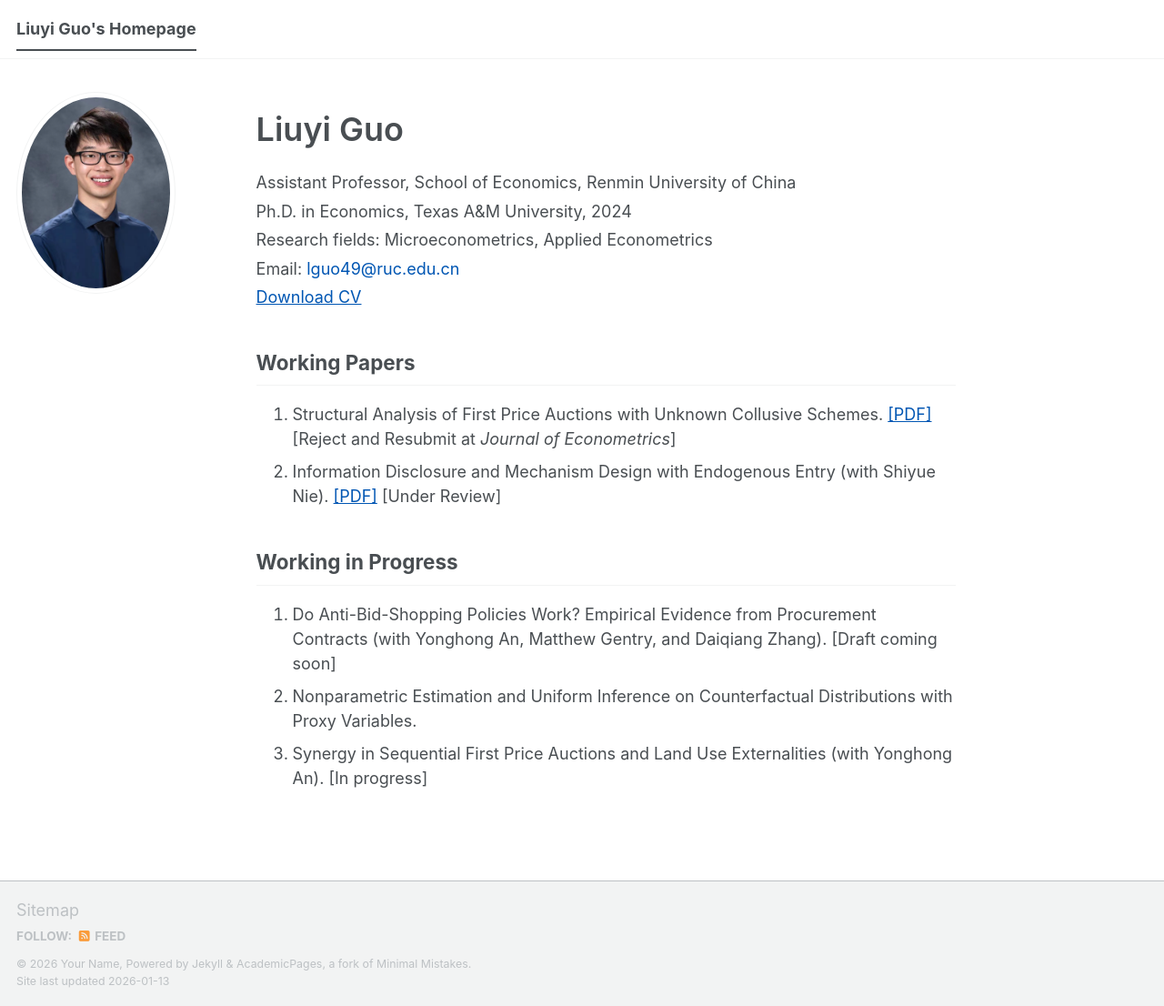
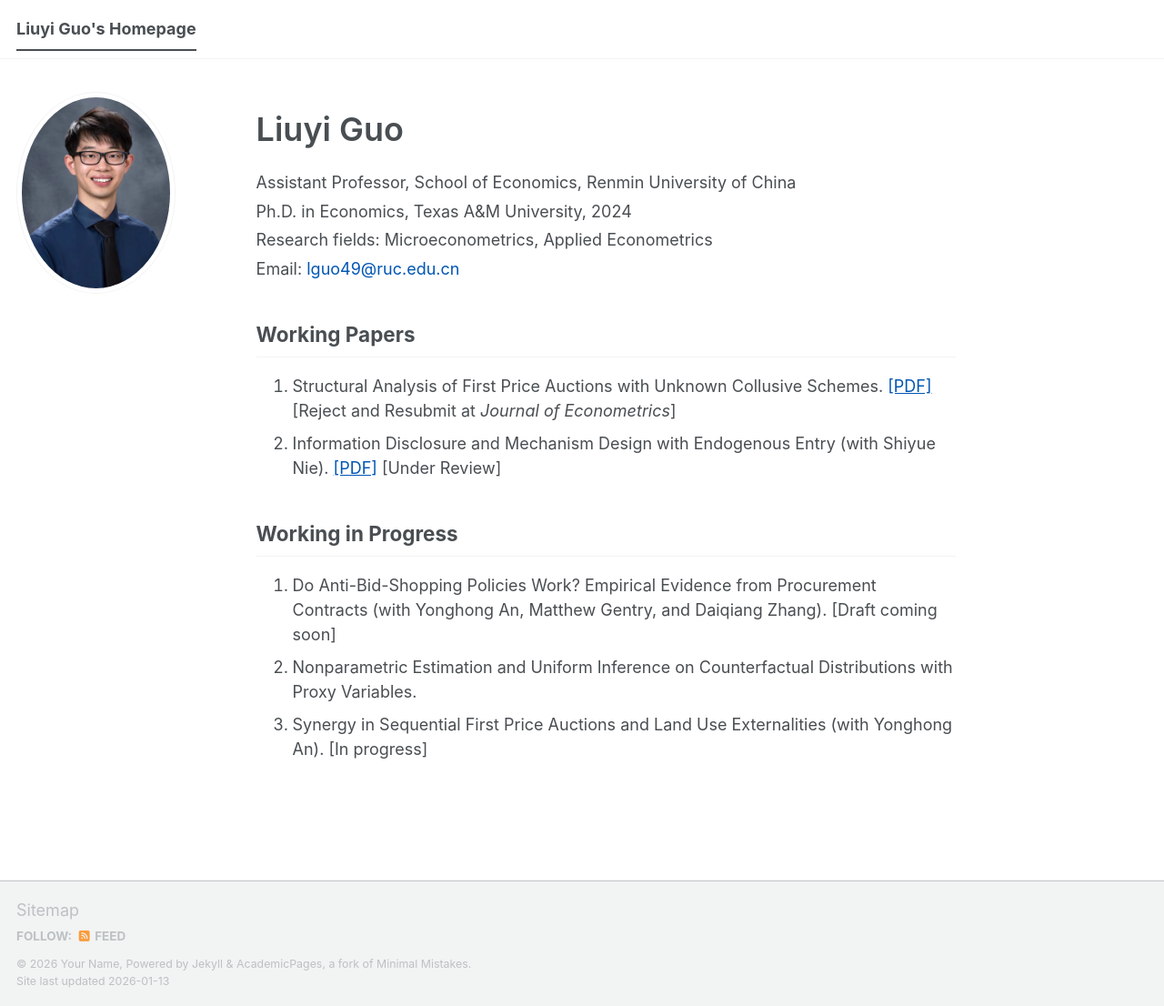
Before and after one commit to guoliuyi/lguo, a Jekyll site: the page built from _pages/about.md, in a window 1280 px wide and 1106 px high. Shown: the whole window at 91% size. Built offline with Jekyll 4.4.1, drawn with Linux system fonts in a browser that asks for light colours; a script bundle is joined from its source files by our own code; library files that are not in the unit come from our copies.

Commit message:
Update about.md

```diff
--- a/_pages/about.md
+++ b/_pages/about.md
@@ -24,12 +24,15 @@ redirect_from:
   <div class="meta" style="margin-bottom:0.25em; line-height:1.5;">
     Email: <a href="mailto:lguo49@ruc.edu.cn" style="color:#0056b3; text-decoration:none;">lguo49@ruc.edu.cn</a>
   </div>
-  <div class="meta" style="margin-top:0.25em; line-height:1.5;">
-    <a href="pdfs/LiuyiGuo_CV.pdf" target="_blank" rel="noopener noreferrer" style="color:#0056b3;">
+
+  <!-- ----- CV Link (commented out) -----
+  <div class="meta" style="margin-top:0.5em; line-height:1.5;">
+    <a href="pdfs/LiuyiGuo_CV.pdf" target="_blank" rel="noopener noreferrer" style="color:#0056b3; font-weight:bold;">
       Download CV
     </a>
   </div>
-</div>>
+  ----- End of CV link -->
+</div>
 
 ## Working Papers
 
```
